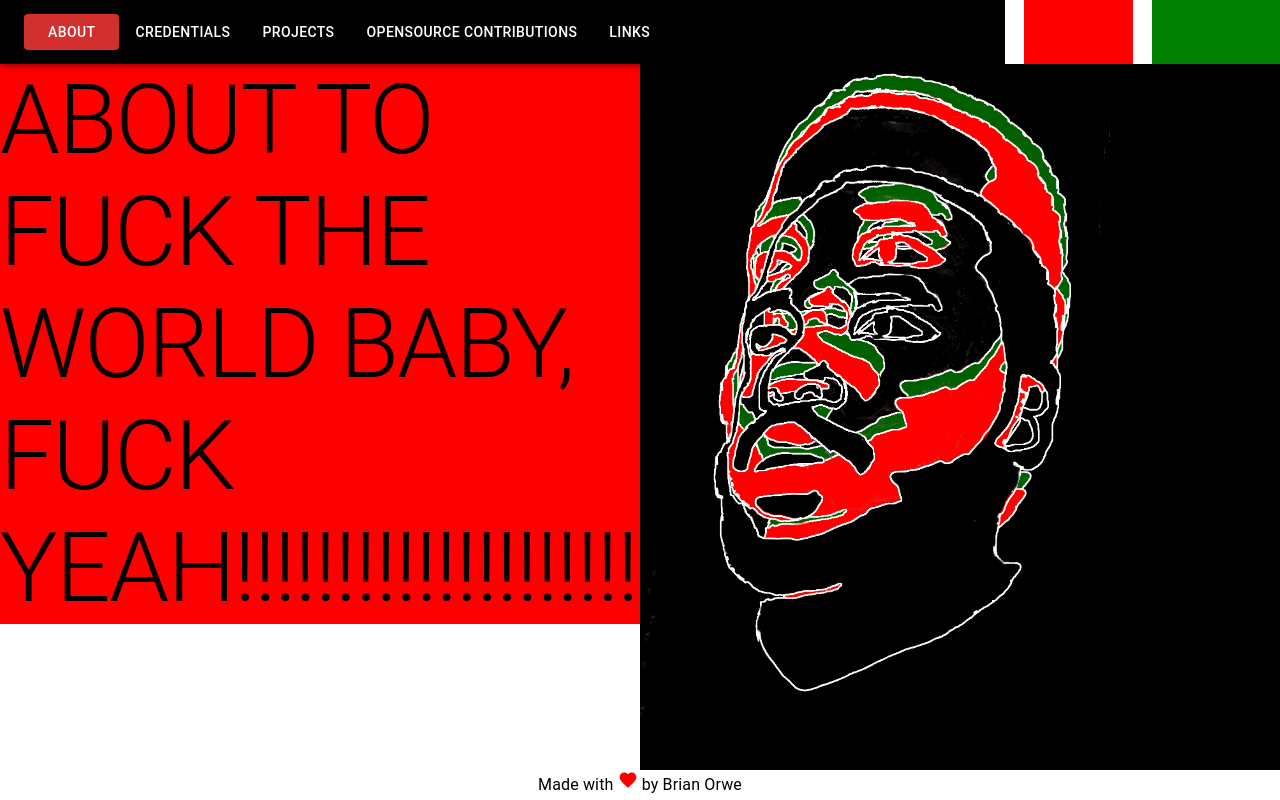
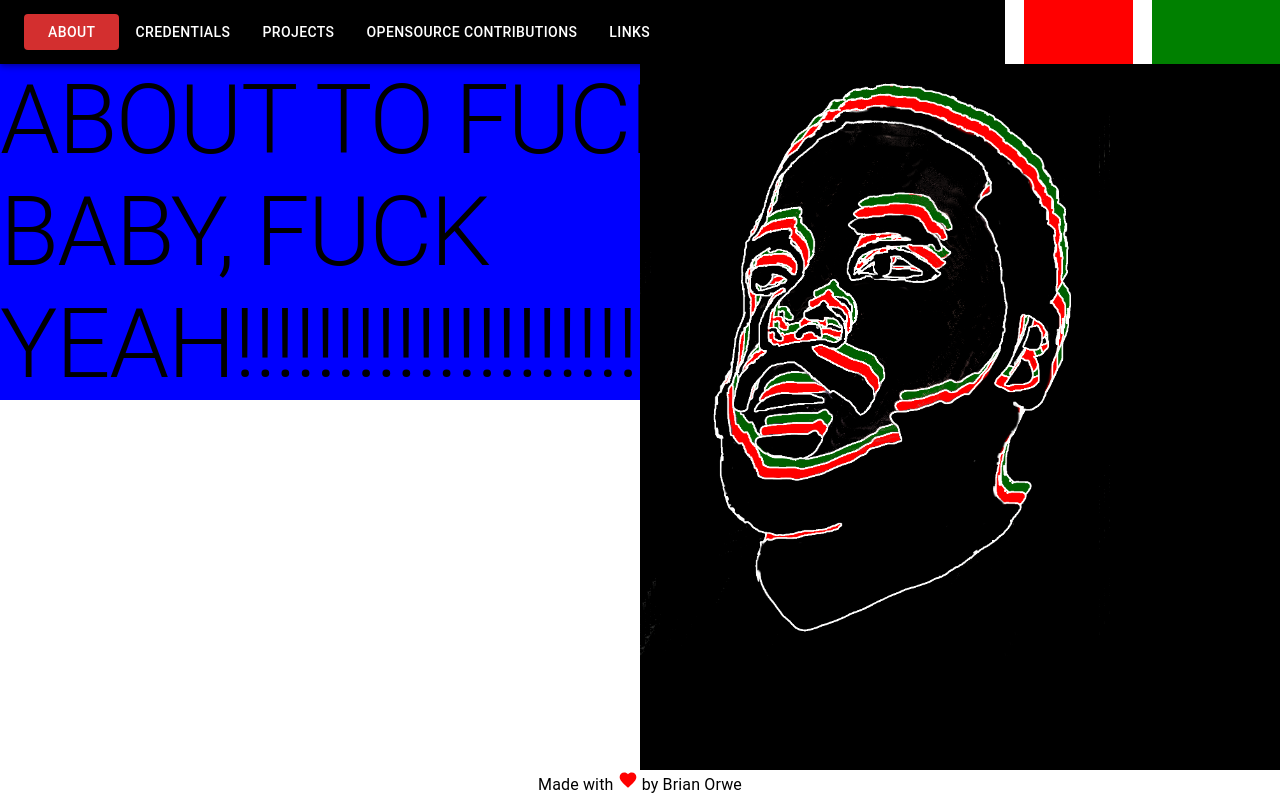
Before and after one commit to Borwe/portfolio, a React (Create React App) app: page / in a window 1280 px wide. Built offline with nearby package versions, Linux system fonts and the light colour scheme.

Commit message:
Right head animates with gsap

```diff
--- a/src/Content.tsx
+++ b/src/Content.tsx
@@ -3,19 +3,11 @@ import { Box } from "@mui/material";
 import Right from "./content/Right";
 import "./content/Content.css";
 import About from "./content/About";
-import Grid from "@mui/material/Unstable_Grid2";
 
 const Content: FC = ()=>{
   return (<>
     <Right/>
-    {/*Used to store the pages, with a 7:5 screen covered*/}
-    <Grid container mb="30px">
-      <Grid xs={6}>
-        <Box id="left"><About /></Box>
-      </Grid>
-      <Grid xs={6}>
-      </Grid>
-    </Grid>
+    <Box id="left"><About /></Box>
     </>
   );
 }
--- a/src/content/Content.css
+++ b/src/content/Content.css
@@ -1,4 +1,4 @@
 #left {
-  background-color: red;
+  background-color: blue;
   height: 100%;
 }
--- a/src/content/Right.css
+++ b/src/content/Right.css
@@ -8,20 +8,11 @@
   z-index: 99;
 }
 
-@keyframes anim_up_down {
-	0% {bottom: -13%;}
-	50% {bottom: 5%;}
-	100% {bottom: -13%}
-}
-
 #right_img_top {
 	height: 100%;
 	bottom: -13%;
 	position: absolute;
 	z-index: 99;
-	animation-name: anim_up_down;
-	animation-duration: 8s;
-	animation-iteration-count: infinite;
 }
 
 #right_img_red_mid {
@@ -30,10 +21,6 @@
 	position: absolute;
 	z-index: 98;
 	left: 5px;
-	animation-name: anim_up_down;
-	animation-duration: 8s;
-	animation-iteration-count: infinite;
-	animation-delay: 1s;
 }
 
 #right_img_green {
@@ -42,8 +29,4 @@
 	position: absolute;
 	z-index: 97;
 	left: 10px;
-	animation-name: anim_up_down;
-	animation-duration: 8s;
-	animation-iteration-count: infinite;
-	animation-delay: 2s;
 }
--- a/src/content/Right.tsx
+++ b/src/content/Right.tsx
@@ -1,9 +1,10 @@
 import { Box } from "@mui/material";
-import { FC, MouseEvent } from "react";
+import { FC, MouseEvent, useEffect, useRef } from "react";
 import "./Right.css";
 import right_img from "../imgs/look_left_up_black_border.png";
 import right_black_red from "../imgs/look_left_up_red.png";
 import right_black_green from "../imgs/look_left_up_green.png";
+import gsap from "gsap";
 
 type Position = {
 	x: number,
@@ -17,17 +18,41 @@ type ImagePositions = {
 };
 
 const Right: FC = () => {
-	const rightHover = (event: MouseEvent) => {
-		console.log("X:", event.screenX, "Y:", event.screenY);
-	}
-	return <Box id="right" onMouseMove={rightHover} >
-		<Box id="right_img_top" >
+	const top = useRef(null);
+	const red = useRef(null);
+	const green = useRef(null);
+
+	useEffect(()=>{
+		gsap.to(top.current, {
+			bottom: "5%",
+			duration: 1,
+			repeat: -1,
+			yoyo: true
+		})
+		gsap.to(red.current, {
+			bottom: "5%",
+			repeat: -1,
+			duration: 1,
+			delay: 0.1,
+			yoyo: true
+		});
+		gsap.to(green.current, {
+			bottom: "5%",
+			repeat: -1,
+			duration: 1,
+			delay: 0.2,
+			yoyo: true
+		});
+	}, [top,green, red]);
+
+	return <Box id="right" >
+		<Box ref={top} id="right_img_top" >
 			<img src={right_img} height="75%" alt="My image" />
 		</Box>
-		<Box id="right_img_red_mid">
+		<Box ref={red} id="right_img_red_mid">
 			<img src={right_black_red} height="75%" alt="My image" />
 		</Box>
-		<Box id="right_img_green">
+		<Box ref={green} id="right_img_green">
 			<img src={right_black_green} height="75%" alt="My image" />
 		</Box>
 	</Box>
```
